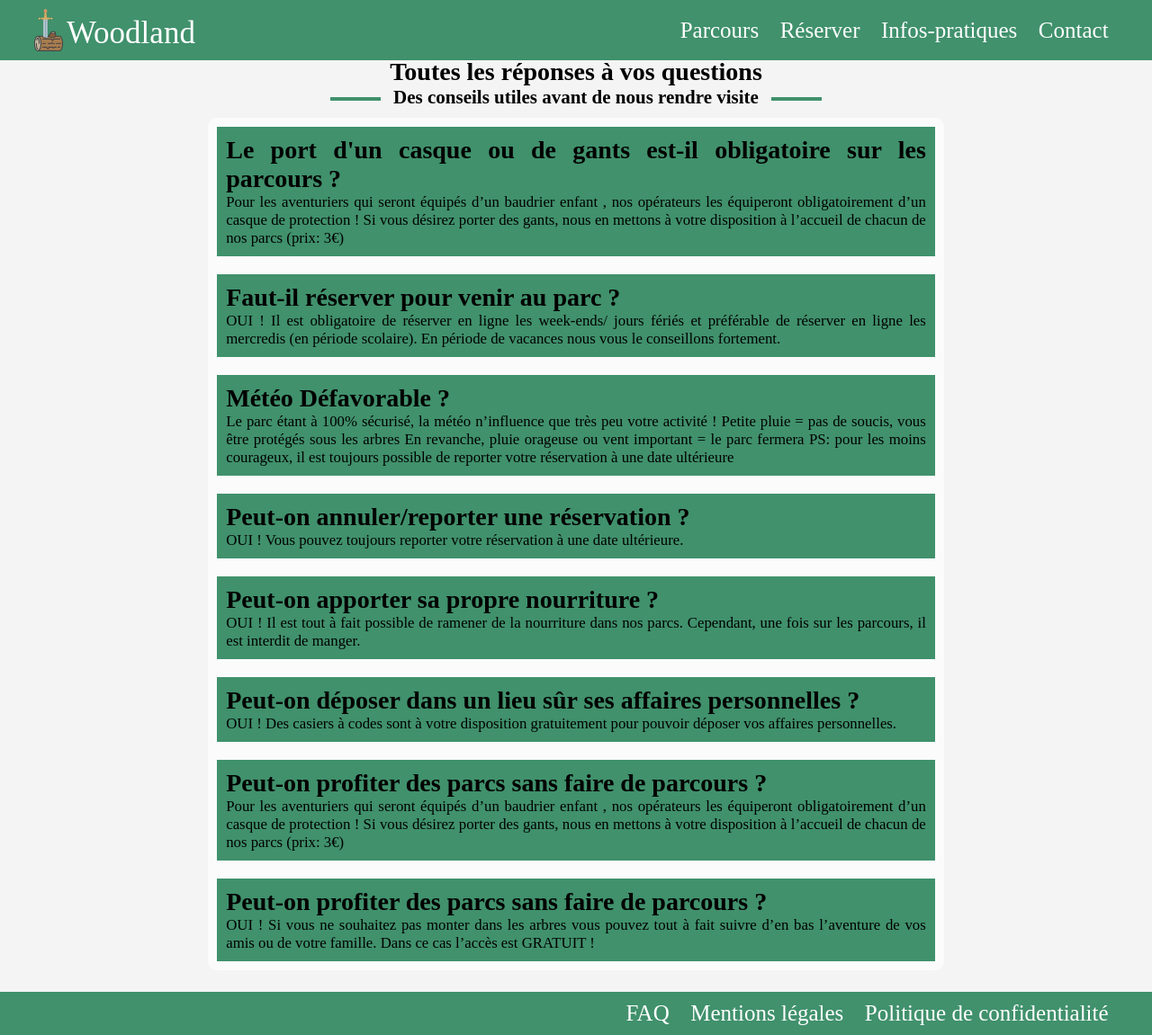
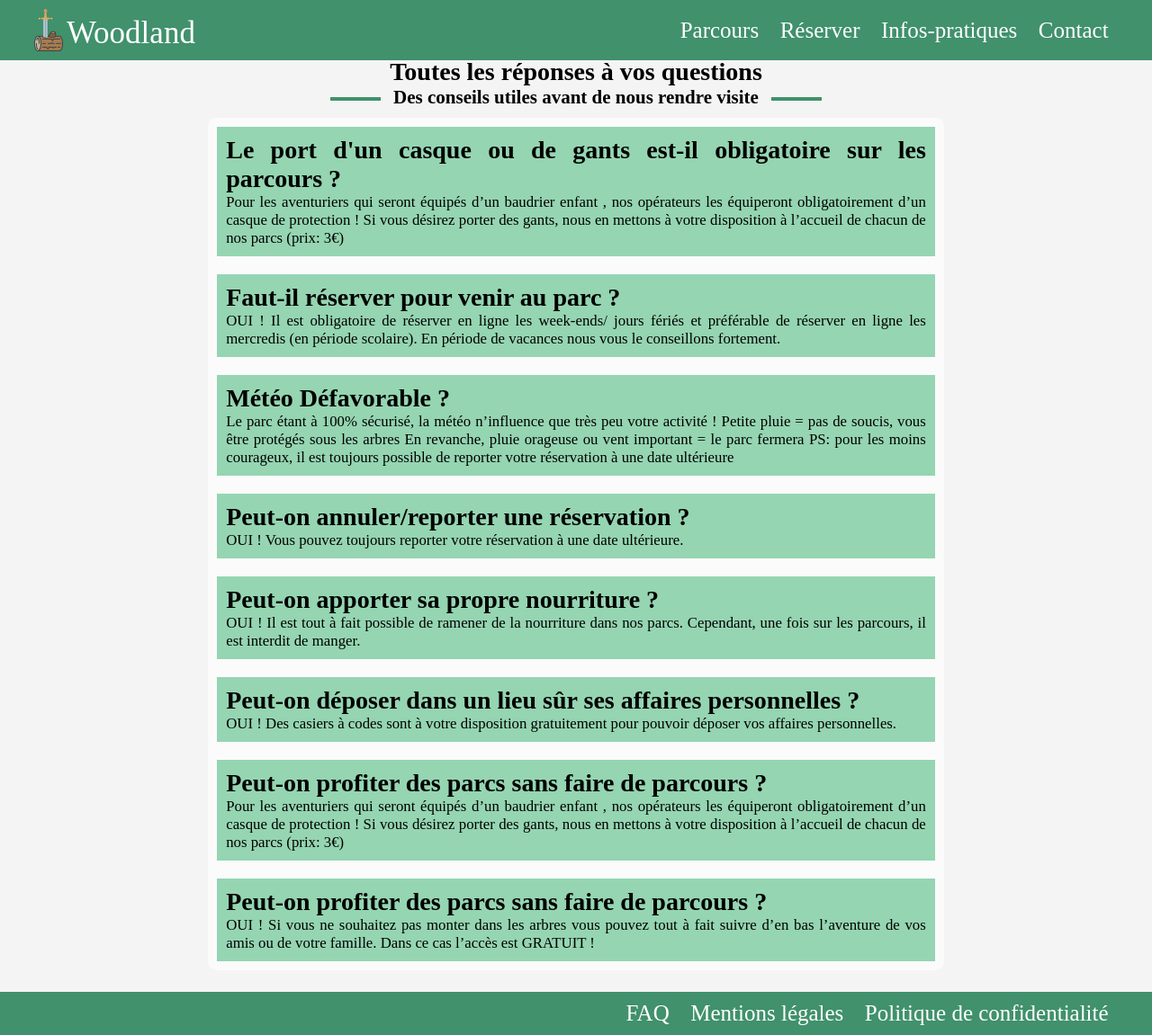
Before and after one commit to Arkcoz/SiteAccrobranche, a PHP site: page /faq.php in a window 1280 px wide. Shown: the whole page at 90% size. Run offline with PHP 8.4, Linux system fonts and the light colour scheme.

Commit message:
refactor: couleur plus contrastée

```diff
--- a/style.css
+++ b/style.css
@@ -209,7 +209,7 @@ form button{
 }
 
 .containerQuestions .question{
-    background-color: #40916C;
+    background-color: #95D5B2;
     margin: 10px;
     padding: 10px;
 }
```
